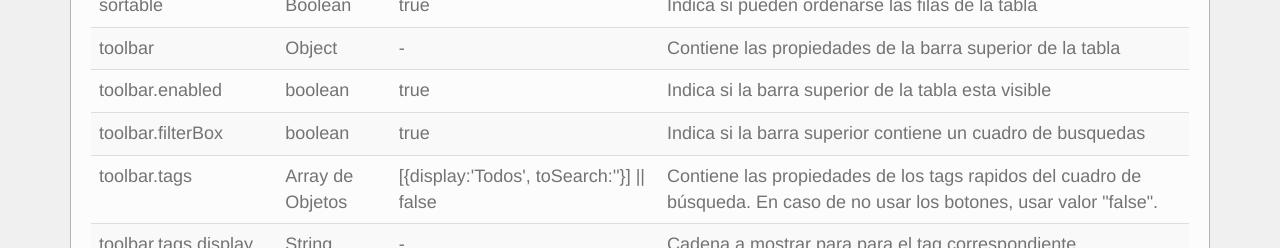
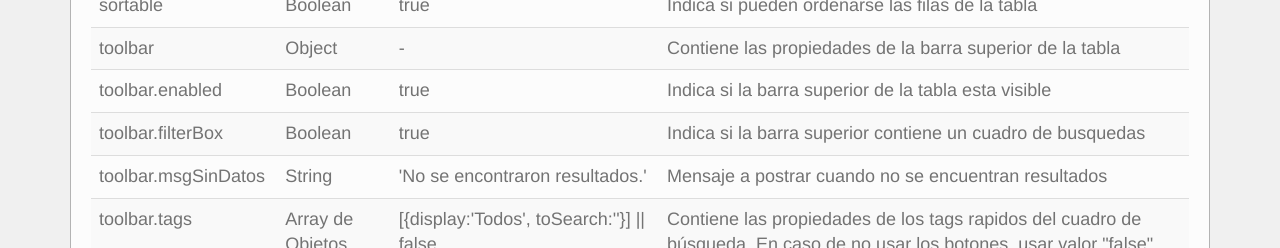
Before and after one commit to Taytus/pbTable, a plain HTML site: page example/index.html in a window 1280 px wide. Shown: the part 1878-2126 px from the top of the page. Drawn offline with nearby package versions, Linux system fonts and the light colour scheme.

Commit message:
#10 Solucionado

```diff
--- a/example/index.html
+++ b/example/index.html
@@ -195,15 +195,21 @@ $('#tablaDatos').pbTable({
                         </tr>
                         <tr>
                             <td>toolbar.enabled</td>
-                            <td>boolean</td>
+                            <td>Boolean</td>
                             <td>true</td>
                             <td>Indica si la barra superior de la tabla esta visible</td>
                         </tr>
 						<tr>
                             <td>toolbar.filterBox</td>
-                            <td>boolean</td>
+                            <td>Boolean</td>
                             <td>true</td>
                             <td>Indica si la barra superior contiene un cuadro de busquedas</td>
+                        </tr>
+						<tr>
+                            <td>toolbar.msgSinDatos</td>
+                            <td>String</td>
+                            <td>'No se encontraron resultados.'</td>
+                            <td>Mensaje a postrar cuando no se encuentran resultados</td>
                         </tr>
 						<tr>
                             <td>toolbar.tags</td>
@@ -298,11 +304,5 @@ $('#tablaDatos').pbTable({
 			Desarrollado por <a href="http://codement.com/CV/Piero-Blunda.html">Piero Blunda</a> | Nov-2013 | Rosario - Argentina
 		</footer>
 	</div>
-	<script>
-		$(document).ready(function(){
-			$('#search-tablaDatos').val('Batman');
-			$('#search-tablaDatos').pbTableSearch();
-		});
-	</script>
 </body>
 </html>
--- a/pbTable.js
+++ b/pbTable.js
@@ -14,6 +14,7 @@ License: licencia de Creative Commons Reconocimiento-NoComercial 3.0 Unported
 		var options_default = {
 			selectable: true,
 			sortable:true,
+			msgSinDatos:'No se encontraron resultados.',
 			toolbar:{
 					enabled:true,
 					filterBox:true,
@@ -41,7 +42,12 @@ License: licencia de Creative Commons Reconocimiento-NoComercial 3.0 Unported
 			divContainer +=	'<div name="sectionForButtons" class="col-lg-5 col-xs-12 col-sm-12 text-right"></div>';
 			divContainer +='</div>';
 
-		//selectable
+		//Agrega fila para "No se encontraron resultados"
+		cantidadDeColumnas = $('#'+myTable.attr('id')+ ' thead tr:first th').length;
+		$(this).children('tbody').append('<tr name="filaMsgSinDatos"><td colspan="'+cantidadDeColumnas+'"><i>'+options.msgSinDatos+'</i></td></tr>');
+		$('#'+myTable.attr('id')+ ' tbody tr[name="filaMsgSinDatos"]').hide();
+
+		//Selectable
 		if(options.selectable){
 			$(this).children('tbody').css('cursor', 'pointer');
 			$(this).children('tbody').children('tr').on('click', function(){
@@ -169,6 +175,8 @@ License: licencia de Creative Commons Reconocimiento-NoComercial 3.0 Unported
         function onReceipt(){
                 options.onReceipt.call(this);
         }
+
+
 	};
 
 	//jQuery expression for case-insensitive filter
@@ -202,6 +210,12 @@ License: licencia de Creative Commons Reconocimiento-NoComercial 3.0 Unported
 			$("#"+miTabla+" tbody>tr").hide();
 			$("#"+miTabla+" td:contains-ci('" + campoBusqueda.val() + "')").parent("tr").show();
 		};
+
+		if($("#"+miTabla+" tbody>tr:visible").length == 0){
+			$('#'+miTabla+ ' tbody tr[name="filaMsgSinDatos"]').show();
+		}else{
+			$('#'+miTabla+ ' tbody tr[name="filaMsgSinDatos"]').hide();
+		}
 	}
 
 	function addButton(myTable, myButton){
```
